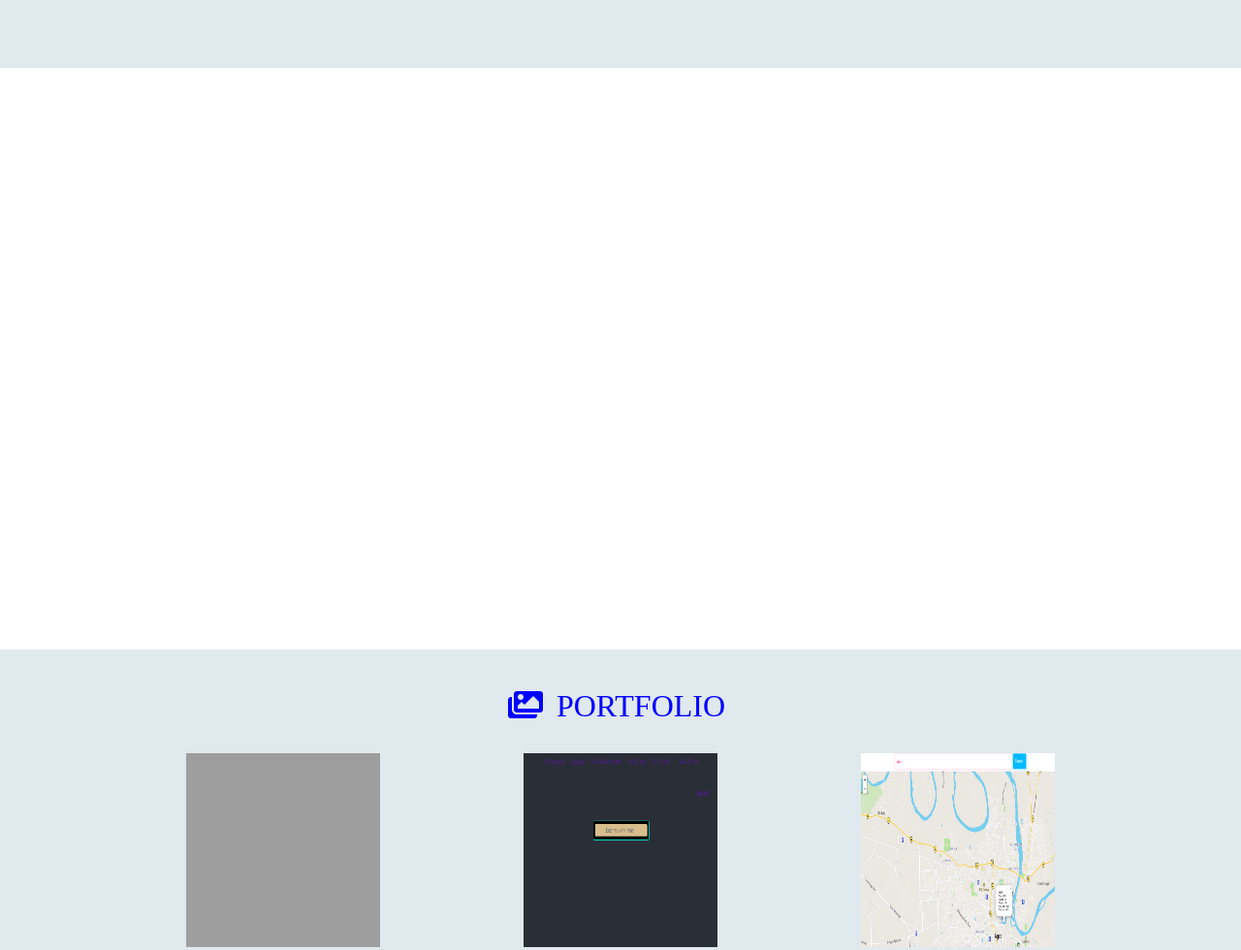
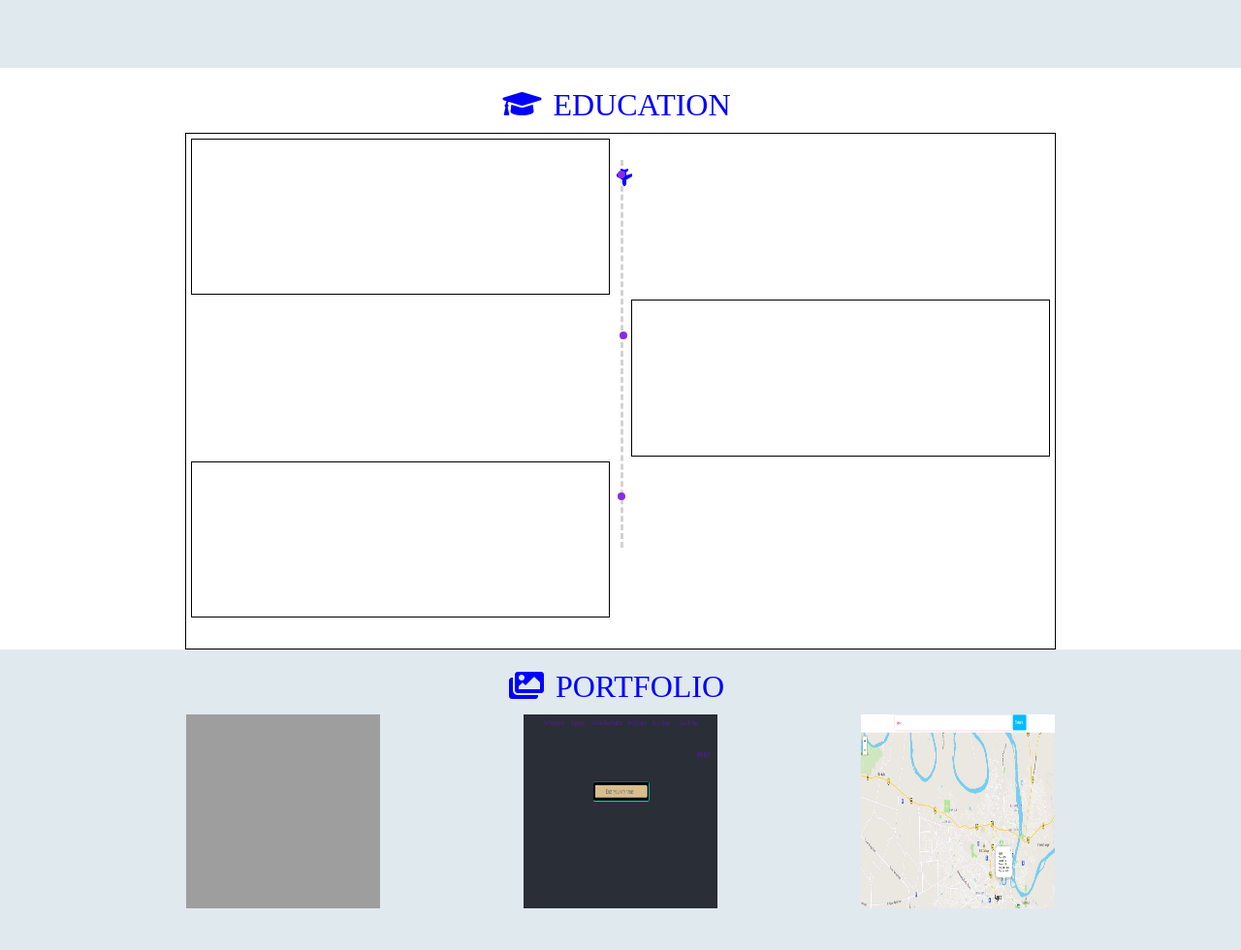
Before and after one commit to kchandni/Resume, a plain HTML site: page main.html in a window 1280 px wide. Shown: the part 1418-2398 px from the top of the page at 97% size. Drawn offline with Linux system fonts and the light colour scheme; grey boxes are pictures that could not be loaded.

Commit message:
divider-icon

```diff
--- a/main.css
+++ b/main.css
@@ -108,7 +108,7 @@ section:nth-child(2n){
     background-color: rgb(224, 233, 238);
 }
 .section-heading{
-    width: auto;
+    /*width: 3rem;*/
     padding: 20px 10px 10px;
     font-weight: 400;
    /* margin: 10px auto;
@@ -231,16 +231,19 @@ section:nth-child(2n){
 
 
 /*contact section*/
-#contact-info{
-    width: 100%;
+#contact{
+
+    /*width: 100%;
     height: 75vh;
 
-    background-image: linear-gradient(to top right,purple, blue,purple );
+    background-image: linear-gradient(to top right,red,purple );
     display: flex;
     flex-wrap: wrap;
 
     flex-direction: row;
-    display: inline-block;
+    display: inline-block;*/
+
+    background-image: linear-gradient(to top right,red,purple );
 
 }
 #our-details{
@@ -249,3 +252,68 @@ section:nth-child(2n){
 #your-details{
     display: inline-block;
 }
+
+/*education section*/
+#education-section{
+    width: 70%;
+    height: 75vh;
+    border: 1px solid black;
+    position: relative;
+}
+
+.education-block
+{
+    width: 48%;
+    height: 30%;
+    margin: 5px;
+    border: 1px solid black;
+    position: relative;
+}
+
+.education-block:nth-child(2n){
+    margin-left: 51.2%;
+}
+.divider{
+    height: 50vh;
+    width: 0px;
+    border-left: 3px dashed lightgray;
+    position: absolute;
+    margin-left: 50%;
+    top: 5%;
+    z-index: 1;
+}
+
+.divider-icon{
+    transform: rotate(90deg);
+    top: 30%;
+    position: sticky;
+    color: blue;
+    z-index: 2;
+}
+.education-block:nth-child(2n+1)::after{
+    content: " ";
+    height: .5rem;
+    right: -4%;
+    width: .5rem;
+    position: absolute;
+    border-radius: 50%;
+    background-color: blueviolet;
+    top: 20%;
+    z-index: 2;
+}
+
+.education-block:nth-child(2n)::before{
+    content: " ";
+    height: .5rem;
+    left: -3%;
+    width: .5rem;
+    position: absolute;
+    border-radius: 50%;
+    background-color: blueviolet;
+    top: 20%;
+    z-index: 2;
+}
+
+.field{
+    border-bottom: 2px solid black;
+}
--- a/main.html
+++ b/main.html
@@ -98,12 +98,12 @@
             </section>
 
             <section id="skills">
-                <h1 class="section-heading">
+                <div class="section-heading">
                     <span>
                         <i class="fas fa-chalkboard-teacher"></i>
                     </span>
                     <span>SKILLS</span>
-                </h1>
+                </div>
                 <div class="skill-port-info">
                     <div class="skill-element">
                         <span id="c" class="progress">c++</span>
@@ -150,16 +150,48 @@
 
             <section id="education">
 
+                <div class="section-heading">
+                    <span>
+                        <i class="fas fa-graduation-cap"></i>
+                    </span>
+                    <span>EDUCATION</span>
+                </div>
+
+                <div id="education-section">
+
+
+                    <div class="education-block">
+
+                    </div>
+
+                    <div class="education-block">
+
+                    </div>
+
+                    <div class="education-block">
+
+                    </div>
+
+                    <div class="divider">
+                        <div class="divider-icon">
+                          <i class="fas fa-plane"></i>
+
+                        </div>
+                    </div>
+
+
+                </div>
+
             </section>
 
             <section id="portfolios">
 
-                <h1 class="section-heading">
+                <div class="section-heading">
                     <span>
                         <i class="fas fa-images"></i>
                     </span>
                     <span>PORTFOLIO</span>
-                </h1>
+                </div>
                 <div  class="skill-port-info">
                     <div class="port-element">
                         <img src="images/front.png">
@@ -180,21 +212,20 @@
 
         <footer>
             <section id="contact">
-
-              <div id="contact-info">
-                  <h1 class="section-heading">
+                <div id="contact-info">
+                  <div class="section-heading">
                     <span>
                         <i class="far fa-address-card"></i>
                     </span>
-                    <span>CONTACT</span>
-
+                       <span>CONTACT</span>
+                </div>
                     <div id="your-info">
                         <div id="basic-details">
                             <form>
-                                <input type="text" placeholder="Your name"><br><br>
-                                <input type="text" placeholder="last name"><br><br>
-                                <input type="number" placeholder="phone number"><br><br>
-                                <input type="submit">Submit
+                                <input class="field" type="text" placeholder="Your name"><br><br>
+                                <input  class="field" type="text" placeholder="last name"><br><br>
+                                <input class="field" type="number" placeholder="phone number"><br><br>
+                                <input class="field" type="submit">Submit
                             </form>
                         </div>
                     </div>
@@ -202,7 +233,7 @@
                     <div id="our-details">
                         <p>jbfkednlewkdjlksm</p>
                     </div>
-                </div>
+            </div>
             </section>
         </footer>
     </body>
```
